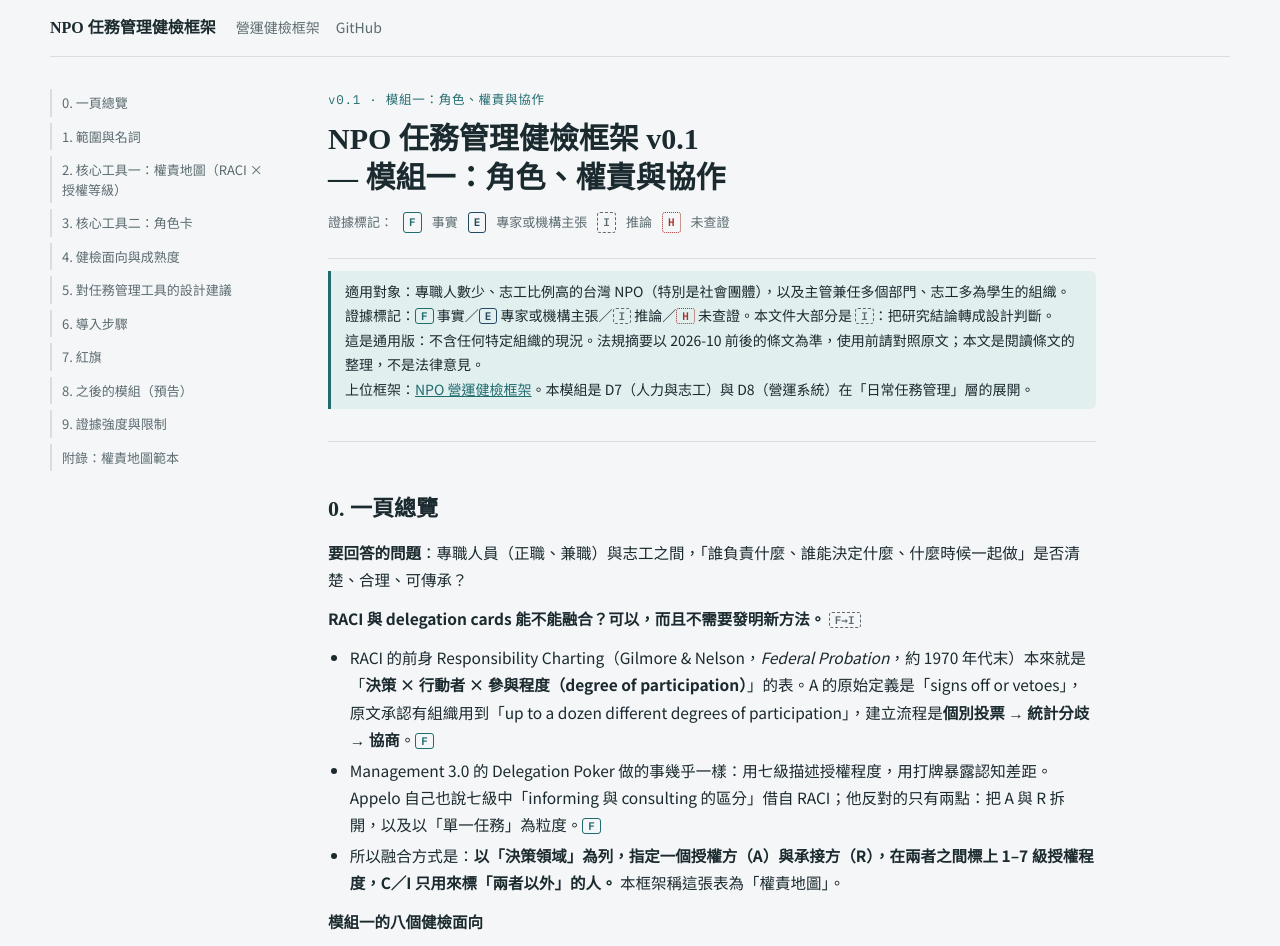
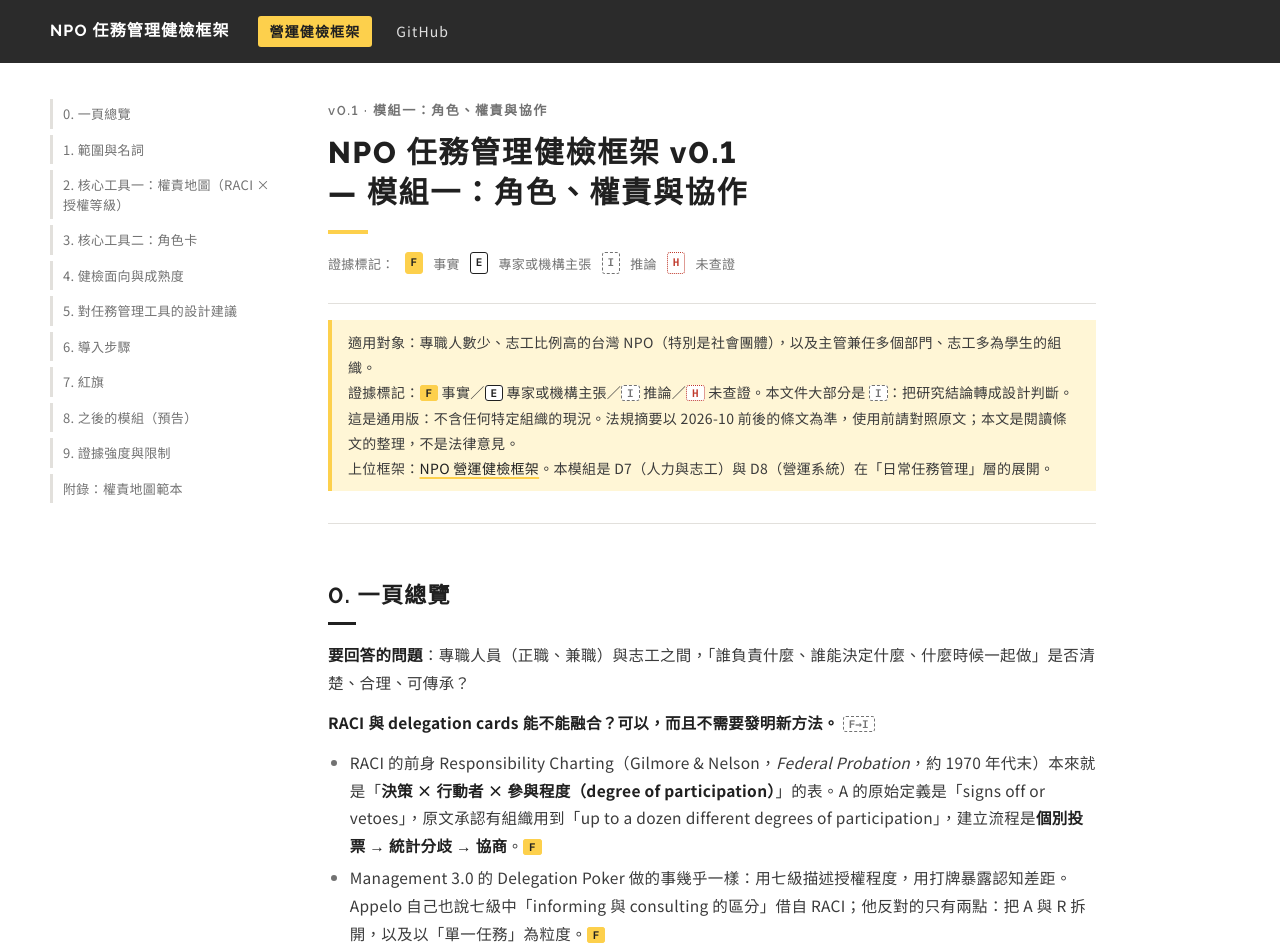
Before and after one commit to leadfortaiwan26/task-management, a website: page docs/index.html in a window 1280 px wide. Shown: the top 946 px of the page. Drawn offline with Linux system fonts and the light colour scheme.

Commit message:
style: light theme with Lead For Taiwan palette
Charcoal nav bar, white page, brand yellow (#FDD04C) accents; Raleway headings with lining numerals.

Co-Authored-By: Claude Opus 5.5 <noreply@anthropic.com>
Claude-Session: https://claude.ai/code/session_01BnCrmJAobQTUn1drSoPm9q

```diff
--- a/build.mjs
+++ b/build.mjs
@@ -72,7 +72,7 @@ function page({ title, body, toc }) {
 <meta name="description" content="${esc(site.description)}">
 <link rel="preconnect" href="https://fonts.googleapis.com">
 <link rel="preconnect" href="https://fonts.gstatic.com" crossorigin>
-<link rel="stylesheet" href="https://fonts.googleapis.com/css2?family=Noto+Serif+TC:wght@600;800&family=Noto+Sans+TC:wght@400;500;700&family=IBM+Plex+Mono:wght@400;600&display=swap">
+<link rel="stylesheet" href="https://fonts.googleapis.com/css2?family=Raleway:wght@600;700;800&family=Noto+Sans+TC:wght@400;500;700;800&family=IBM+Plex+Mono:wght@400;600&display=swap">
 <link rel="stylesheet" href="./assets/style.css">
 </head>
 <body>
--- a/docs/assets/style.css
+++ b/docs/assets/style.css
@@ -1,77 +1,93 @@
-/* 單頁長文件：寬螢幕左側目錄、右側內文；窄螢幕目錄改成內文上方的橫向捲動列。 */
+/* 單頁長文件，淺色為主。配色取自 leadfortaiwan.org：炭黑導覽列、白底、品牌黃（#FDD04C）作重點；
+   黃色在白底上對比不足，只用在色塊、底線與標記，不拿來當文字色。
+   寬螢幕左側目錄、右側內文；窄螢幕目錄改成內文上方的橫向捲動列。 */
 :root {
-  --bg: #f4f6f7; --surface: #ffffff; --fg: #1b2a2f; --muted: #5b6b70; --line: #d6dee0;
-  --accent: #1f6b6e; --accent-soft: #e2efef; --seal: #a8322b; --a-side: #24485e;
-  --font-display: "Noto Serif TC", "Songti TC", "PMingLiU", serif;
+  --bg: #ffffff;
+  --surface: #f6f5f3;
+  --fg: #202020;
+  --body: #3b3b3b;
+  --muted: #727272;
+  --line: #e2e0dc;
+  --bar: #2b2b2b;
+  --bar-fg: #ffffff;
+  --brand: #fdd04c;
+  --brand-soft: #fff6d6;
+  --alert: #c0392b;
+  --font-head: "Raleway", "Noto Sans TC", "PingFang TC", "Microsoft JhengHei", system-ui, sans-serif;
   --font-body: "Noto Sans TC", "PingFang TC", "Microsoft JhengHei", system-ui, sans-serif;
   --font-mono: "IBM Plex Mono", ui-monospace, "SFMono-Regular", Menlo, monospace;
   color-scheme: light;
 }
-@media (prefers-color-scheme: dark) {
-  :root {
-    --bg: #111a1d; --surface: #172327; --fg: #e3eaec; --muted: #9aaaae; --line: #2c3c41;
-    --accent: #6cc0bd; --accent-soft: #1d3436; --seal: #ef8a80; --a-side: #8fb5cf;
-    color-scheme: dark;
-  }
-}
 * { box-sizing: border-box; }
 html { scroll-behavior: smooth; }
 @media (prefers-reduced-motion: reduce) { html { scroll-behavior: auto; } }
-body { margin: 0; background: var(--bg); color: var(--fg); font-family: var(--font-body); font-size: 15.5px; line-height: 1.75; padding-inline: 16px; padding-block: 0 64px; }
-a { color: var(--accent); }
-a:focus-visible { outline: 2px solid var(--accent); outline-offset: 2px; }
+body { margin: 0; background: var(--bg); color: var(--body); font-family: var(--font-body); font-size: 15.5px; line-height: 1.8; letter-spacing: .02em; padding-inline: 16px; padding-block: 0 64px; }
+a { color: var(--fg); text-decoration: underline; text-decoration-color: var(--brand); text-decoration-thickness: 2px; text-underline-offset: 3px; }
+a:hover { background: var(--brand-soft); }
+a:focus-visible { outline: 2px solid var(--fg); outline-offset: 2px; }
+strong { color: var(--fg); }
 
-.bar { max-width: 1180px; margin: 0 auto; display: flex; flex-wrap: wrap; gap: 8px 20px; align-items: baseline; padding-block: 14px; border-bottom: 1px solid var(--line); font-size: 14px; }
-.bar .home { font-family: var(--font-display); font-weight: 800; color: var(--fg); text-decoration: none; font-size: 16px; }
-.bar .links { display: flex; flex-wrap: wrap; gap: 4px 16px; }
-.bar .links a { color: var(--muted); text-decoration: none; }
-.bar .links a[aria-current="page"] { color: var(--accent); font-weight: 700; }
+/* 導覽列：仿官網的炭黑橫條，滿版 */
+.bar { margin-inline: -16px; padding: 16px max(16px, calc((100% - 1180px) / 2 + 16px)); background: var(--bar); display: flex; flex-wrap: wrap; gap: 8px 28px; align-items: center; font-size: 14px; letter-spacing: .08em; }
+.bar .home { font-family: var(--font-head); font-weight: 700; color: var(--bar-fg); text-decoration: none; font-size: 16px; }
+.bar .home:hover { background: none; }
+.bar .links { display: flex; flex-wrap: wrap; gap: 6px 24px; align-items: center; }
+.bar .links a { color: var(--bar-fg); text-decoration: none; opacity: .85; }
+.bar .links a:hover { background: none; opacity: 1; color: var(--brand); }
+.bar .links a:first-child { opacity: 1; background: var(--brand); color: var(--fg); padding: 3px 12px; border-radius: 3px; font-weight: 700; }
+.bar .links a:first-child:hover { color: var(--fg); }
 
 .shell { max-width: 1180px; margin: 0 auto; display: grid; grid-template-columns: 230px minmax(0, 1fr); gap: 48px; }
 @media (max-width: 900px) { .shell { grid-template-columns: minmax(0, 1fr); gap: 0; } }
 
-nav.toc { min-width: 0; position: sticky; top: 0; align-self: start; max-height: 100vh; overflow-y: auto; padding-block: 32px; font-size: 13px; line-height: 1.5; }
+nav.toc { min-width: 0; position: sticky; top: 0; align-self: start; max-height: 100vh; overflow-y: auto; padding-block: 36px; font-size: 13px; line-height: 1.5; }
 nav.toc ol { list-style: none; margin: 0; padding: 0; display: grid; gap: 2px; }
-nav.toc a { display: block; padding: 4px 10px; color: var(--muted); text-decoration: none; border-left: 2px solid var(--line); }
-nav.toc a:hover { color: var(--fg); border-left-color: var(--accent); }
+nav.toc a { display: block; padding: 5px 10px; color: var(--muted); text-decoration: none; border-left: 3px solid var(--line); }
+nav.toc a:hover { color: var(--fg); border-left-color: var(--brand); background: none; }
 @media (max-width: 900px) {
   nav.toc { position: static; max-height: none; padding-block: 10px; border-bottom: 1px solid var(--line); overflow-x: auto; }
   nav.toc ol { display: flex; gap: 4px; white-space: nowrap; }
-  nav.toc a { border-left: 0; padding: 4px 8px; }
+  nav.toc a { border-left: 0; border-bottom: 3px solid transparent; padding: 4px 8px; }
+  nav.toc a:hover { border-bottom-color: var(--brand); }
 }
 
-main { min-width: 0; padding-block: 32px; }
+main { min-width: 0; padding-block: 36px; }
 main > :not(.tbl):not(pre) { max-width: 48rem; }
-header.doc { padding-bottom: 24px; border-bottom: 1px solid var(--line); margin-bottom: 8px; }
-.eyebrow { font-family: var(--font-mono); font-size: 12.5px; letter-spacing: .06em; color: var(--accent); }
-h1 { font-family: var(--font-display); font-weight: 800; font-size: 30px; line-height: 1.3; margin: 8px 0 4px; text-wrap: balance; }
-.sub { color: var(--muted); font-size: 17px; margin: 8px 0 0; }
-h2 { font-family: var(--font-display); font-weight: 600; font-size: 22px; line-height: 1.4; margin: 44px 0 14px; padding-top: 8px; text-wrap: balance; }
-h3 { font-size: 18px; margin: 28px 0 10px; text-wrap: balance; }
+header.doc { padding-bottom: 28px; border-bottom: 1px solid var(--line); margin-bottom: 8px; }
+.eyebrow { font-family: var(--font-head); font-size: 13px; font-weight: 600; letter-spacing: .12em; color: var(--muted); }
+h1, h2, h3, h4, .eyebrow, .bar { font-variant-numeric: lining-nums; }
+h1, h2, h3, h4 { color: var(--fg); font-family: var(--font-head); text-wrap: balance; }
+h1 { font-weight: 800; font-size: 30px; line-height: 1.35; letter-spacing: .06em; margin: 10px 0 0; }
+h1::after { content: ""; display: block; width: 40px; height: 4px; background: var(--brand); margin-top: 16px; }
+h2 { font-weight: 700; font-size: 22px; line-height: 1.45; letter-spacing: .06em; margin: 48px 0 16px; padding-top: 8px; }
+h2::after { content: ""; display: block; width: 28px; height: 3px; background: var(--fg); margin-top: 10px; }
+h3 { font-weight: 700; font-size: 18px; letter-spacing: .04em; margin: 30px 0 10px; }
 h4 { font-size: 15.5px; margin: 20px 0 8px; }
 h2, h3, h4 { scroll-margin-top: 16px; }
 p { margin: 0 0 12px; }
 ul, ol { margin: 0 0 12px; padding-left: 1.4em; }
 li { margin-bottom: 4px; }
+li::marker { color: var(--muted); }
 hr { border: 0; border-top: 1px solid var(--line); margin: 32px 0; }
-code { font-family: var(--font-mono); font-size: .86em; background: var(--accent-soft); padding: 1px 5px; border-radius: 3px; }
-pre { background: var(--surface); border: 1px solid var(--line); border-radius: 6px; padding: 14px; overflow-x: auto; font-size: 13px; line-height: 1.6; }
+code { font-family: var(--font-mono); font-size: .86em; background: var(--surface); padding: 1px 5px; border-radius: 3px; }
+pre { background: var(--surface); border: 1px solid var(--line); border-radius: 4px; padding: 14px; overflow-x: auto; font-size: 13px; line-height: 1.6; }
 pre code { background: none; padding: 0; }
-blockquote { margin: 12px 0; padding: 8px 14px; border-left: 3px solid var(--accent); background: var(--accent-soft); border-radius: 0 6px 6px 0; font-size: 14px; color: var(--fg); }
+blockquote { margin: 16px 0; padding: 10px 16px; border-left: 4px solid var(--brand); background: var(--brand-soft); font-size: 14px; color: var(--body); }
 blockquote p:last-child { margin-bottom: 0; }
 
-.tbl { overflow-x: auto; margin: 0 0 16px; border: 1px solid var(--line); border-radius: 6px; background: var(--surface); }
-table { border-collapse: collapse; width: 100%; font-size: 13.5px; line-height: 1.6; }
-th, td { text-align: left; vertical-align: top; padding: 8px 12px; border-bottom: 1px solid var(--line); min-width: 4.5em; }
-th { background: var(--accent-soft); white-space: nowrap; }
+.tbl { overflow-x: auto; margin: 0 0 18px; border: 1px solid var(--line); border-radius: 4px; background: var(--bg); }
+table { border-collapse: collapse; width: 100%; font-size: 13.5px; line-height: 1.65; }
+th, td { text-align: left; vertical-align: top; padding: 9px 12px; border-bottom: 1px solid var(--line); min-width: 4.5em; }
+th { background: var(--bar); color: var(--bar-fg); font-weight: 600; letter-spacing: .04em; white-space: nowrap; }
+tbody tr:nth-child(even) td { background: var(--surface); }
 tbody tr:last-child td { border-bottom: 0; }
 
-.tag { font-family: var(--font-mono); font-size: 11px; font-weight: 600; padding: 0 5px; border-radius: 3px; border: 1px solid currentColor; vertical-align: 1px; white-space: nowrap; }
-.tag.F { color: var(--accent); }
-.tag.E { color: var(--a-side); }
-.tag.I { color: var(--muted); border-style: dashed; }
-.tag.H { color: var(--seal); border-style: dotted; }
-
-.legend { margin-top: 14px; font-size: 13px; color: var(--muted); display: flex; flex-wrap: wrap; gap: 6px 10px; align-items: center; }
+/* 證據標記：F 用品牌黃底，其他用線框區分 */
+.tag { font-family: var(--font-mono); font-size: 11px; font-weight: 600; padding: 0 5px; border-radius: 3px; border: 1px solid var(--fg); color: var(--fg); vertical-align: 1px; white-space: nowrap; letter-spacing: 0; }
+.tag.F { background: var(--brand); border-color: var(--brand); }
+.tag.E { background: var(--bg); }
+.tag.I { background: var(--bg); color: var(--muted); border-color: var(--muted); border-style: dashed; }
+.tag.H { background: var(--bg); color: var(--alert); border-color: var(--alert); border-style: dotted; }
+.legend { margin-top: 18px; font-size: 13px; color: var(--muted); display: flex; flex-wrap: wrap; gap: 6px 10px; align-items: center; }
 
 footer { margin-top: 56px; padding-top: 16px; border-top: 1px solid var(--line); font-size: 13px; color: var(--muted); }
--- a/docs/index.html
+++ b/docs/index.html
@@ -7,7 +7,7 @@
 <meta name="description" content="RACI × 七級授權的權責地圖、角色卡，以及八個健檢面向，給專職少、志工多的台灣 NPO。">
 <link rel="preconnect" href="https://fonts.googleapis.com">
 <link rel="preconnect" href="https://fonts.gstatic.com" crossorigin>
-<link rel="stylesheet" href="https://fonts.googleapis.com/css2?family=Noto+Serif+TC:wght@600;800&family=Noto+Sans+TC:wght@400;500;700&family=IBM+Plex+Mono:wght@400;600&display=swap">
+<link rel="stylesheet" href="https://fonts.googleapis.com/css2?family=Raleway:wght@600;700;800&family=Noto+Sans+TC:wght@400;500;700;800&family=IBM+Plex+Mono:wght@400;600&display=swap">
 <link rel="stylesheet" href="./assets/style.css">
 </head>
 <body>
--- a/style.css
+++ b/style.css
@@ -1,77 +1,93 @@
-/* 單頁長文件：寬螢幕左側目錄、右側內文；窄螢幕目錄改成內文上方的橫向捲動列。 */
+/* 單頁長文件，淺色為主。配色取自 leadfortaiwan.org：炭黑導覽列、白底、品牌黃（#FDD04C）作重點；
+   黃色在白底上對比不足，只用在色塊、底線與標記，不拿來當文字色。
+   寬螢幕左側目錄、右側內文；窄螢幕目錄改成內文上方的橫向捲動列。 */
 :root {
-  --bg: #f4f6f7; --surface: #ffffff; --fg: #1b2a2f; --muted: #5b6b70; --line: #d6dee0;
-  --accent: #1f6b6e; --accent-soft: #e2efef; --seal: #a8322b; --a-side: #24485e;
-  --font-display: "Noto Serif TC", "Songti TC", "PMingLiU", serif;
+  --bg: #ffffff;
+  --surface: #f6f5f3;
+  --fg: #202020;
+  --body: #3b3b3b;
+  --muted: #727272;
+  --line: #e2e0dc;
+  --bar: #2b2b2b;
+  --bar-fg: #ffffff;
+  --brand: #fdd04c;
+  --brand-soft: #fff6d6;
+  --alert: #c0392b;
+  --font-head: "Raleway", "Noto Sans TC", "PingFang TC", "Microsoft JhengHei", system-ui, sans-serif;
   --font-body: "Noto Sans TC", "PingFang TC", "Microsoft JhengHei", system-ui, sans-serif;
   --font-mono: "IBM Plex Mono", ui-monospace, "SFMono-Regular", Menlo, monospace;
   color-scheme: light;
 }
-@media (prefers-color-scheme: dark) {
-  :root {
-    --bg: #111a1d; --surface: #172327; --fg: #e3eaec; --muted: #9aaaae; --line: #2c3c41;
-    --accent: #6cc0bd; --accent-soft: #1d3436; --seal: #ef8a80; --a-side: #8fb5cf;
-    color-scheme: dark;
-  }
-}
 * { box-sizing: border-box; }
 html { scroll-behavior: smooth; }
 @media (prefers-reduced-motion: reduce) { html { scroll-behavior: auto; } }
-body { margin: 0; background: var(--bg); color: var(--fg); font-family: var(--font-body); font-size: 15.5px; line-height: 1.75; padding-inline: 16px; padding-block: 0 64px; }
-a { color: var(--accent); }
-a:focus-visible { outline: 2px solid var(--accent); outline-offset: 2px; }
+body { margin: 0; background: var(--bg); color: var(--body); font-family: var(--font-body); font-size: 15.5px; line-height: 1.8; letter-spacing: .02em; padding-inline: 16px; padding-block: 0 64px; }
+a { color: var(--fg); text-decoration: underline; text-decoration-color: var(--brand); text-decoration-thickness: 2px; text-underline-offset: 3px; }
+a:hover { background: var(--brand-soft); }
+a:focus-visible { outline: 2px solid var(--fg); outline-offset: 2px; }
+strong { color: var(--fg); }
 
-.bar { max-width: 1180px; margin: 0 auto; display: flex; flex-wrap: wrap; gap: 8px 20px; align-items: baseline; padding-block: 14px; border-bottom: 1px solid var(--line); font-size: 14px; }
-.bar .home { font-family: var(--font-display); font-weight: 800; color: var(--fg); text-decoration: none; font-size: 16px; }
-.bar .links { display: flex; flex-wrap: wrap; gap: 4px 16px; }
-.bar .links a { color: var(--muted); text-decoration: none; }
-.bar .links a[aria-current="page"] { color: var(--accent); font-weight: 700; }
+/* 導覽列：仿官網的炭黑橫條，滿版 */
+.bar { margin-inline: -16px; padding: 16px max(16px, calc((100% - 1180px) / 2 + 16px)); background: var(--bar); display: flex; flex-wrap: wrap; gap: 8px 28px; align-items: center; font-size: 14px; letter-spacing: .08em; }
+.bar .home { font-family: var(--font-head); font-weight: 700; color: var(--bar-fg); text-decoration: none; font-size: 16px; }
+.bar .home:hover { background: none; }
+.bar .links { display: flex; flex-wrap: wrap; gap: 6px 24px; align-items: center; }
+.bar .links a { color: var(--bar-fg); text-decoration: none; opacity: .85; }
+.bar .links a:hover { background: none; opacity: 1; color: var(--brand); }
+.bar .links a:first-child { opacity: 1; background: var(--brand); color: var(--fg); padding: 3px 12px; border-radius: 3px; font-weight: 700; }
+.bar .links a:first-child:hover { color: var(--fg); }
 
 .shell { max-width: 1180px; margin: 0 auto; display: grid; grid-template-columns: 230px minmax(0, 1fr); gap: 48px; }
 @media (max-width: 900px) { .shell { grid-template-columns: minmax(0, 1fr); gap: 0; } }
 
-nav.toc { min-width: 0; position: sticky; top: 0; align-self: start; max-height: 100vh; overflow-y: auto; padding-block: 32px; font-size: 13px; line-height: 1.5; }
+nav.toc { min-width: 0; position: sticky; top: 0; align-self: start; max-height: 100vh; overflow-y: auto; padding-block: 36px; font-size: 13px; line-height: 1.5; }
 nav.toc ol { list-style: none; margin: 0; padding: 0; display: grid; gap: 2px; }
-nav.toc a { display: block; padding: 4px 10px; color: var(--muted); text-decoration: none; border-left: 2px solid var(--line); }
-nav.toc a:hover { color: var(--fg); border-left-color: var(--accent); }
+nav.toc a { display: block; padding: 5px 10px; color: var(--muted); text-decoration: none; border-left: 3px solid var(--line); }
+nav.toc a:hover { color: var(--fg); border-left-color: var(--brand); background: none; }
 @media (max-width: 900px) {
   nav.toc { position: static; max-height: none; padding-block: 10px; border-bottom: 1px solid var(--line); overflow-x: auto; }
   nav.toc ol { display: flex; gap: 4px; white-space: nowrap; }
-  nav.toc a { border-left: 0; padding: 4px 8px; }
+  nav.toc a { border-left: 0; border-bottom: 3px solid transparent; padding: 4px 8px; }
+  nav.toc a:hover { border-bottom-color: var(--brand); }
 }
 
-main { min-width: 0; padding-block: 32px; }
+main { min-width: 0; padding-block: 36px; }
 main > :not(.tbl):not(pre) { max-width: 48rem; }
-header.doc { padding-bottom: 24px; border-bottom: 1px solid var(--line); margin-bottom: 8px; }
-.eyebrow { font-family: var(--font-mono); font-size: 12.5px; letter-spacing: .06em; color: var(--accent); }
-h1 { font-family: var(--font-display); font-weight: 800; font-size: 30px; line-height: 1.3; margin: 8px 0 4px; text-wrap: balance; }
-.sub { color: var(--muted); font-size: 17px; margin: 8px 0 0; }
-h2 { font-family: var(--font-display); font-weight: 600; font-size: 22px; line-height: 1.4; margin: 44px 0 14px; padding-top: 8px; text-wrap: balance; }
-h3 { font-size: 18px; margin: 28px 0 10px; text-wrap: balance; }
+header.doc { padding-bottom: 28px; border-bottom: 1px solid var(--line); margin-bottom: 8px; }
+.eyebrow { font-family: var(--font-head); font-size: 13px; font-weight: 600; letter-spacing: .12em; color: var(--muted); }
+h1, h2, h3, h4, .eyebrow, .bar { font-variant-numeric: lining-nums; }
+h1, h2, h3, h4 { color: var(--fg); font-family: var(--font-head); text-wrap: balance; }
+h1 { font-weight: 800; font-size: 30px; line-height: 1.35; letter-spacing: .06em; margin: 10px 0 0; }
+h1::after { content: ""; display: block; width: 40px; height: 4px; background: var(--brand); margin-top: 16px; }
+h2 { font-weight: 700; font-size: 22px; line-height: 1.45; letter-spacing: .06em; margin: 48px 0 16px; padding-top: 8px; }
+h2::after { content: ""; display: block; width: 28px; height: 3px; background: var(--fg); margin-top: 10px; }
+h3 { font-weight: 700; font-size: 18px; letter-spacing: .04em; margin: 30px 0 10px; }
 h4 { font-size: 15.5px; margin: 20px 0 8px; }
 h2, h3, h4 { scroll-margin-top: 16px; }
 p { margin: 0 0 12px; }
 ul, ol { margin: 0 0 12px; padding-left: 1.4em; }
 li { margin-bottom: 4px; }
+li::marker { color: var(--muted); }
 hr { border: 0; border-top: 1px solid var(--line); margin: 32px 0; }
-code { font-family: var(--font-mono); font-size: .86em; background: var(--accent-soft); padding: 1px 5px; border-radius: 3px; }
-pre { background: var(--surface); border: 1px solid var(--line); border-radius: 6px; padding: 14px; overflow-x: auto; font-size: 13px; line-height: 1.6; }
+code { font-family: var(--font-mono); font-size: .86em; background: var(--surface); padding: 1px 5px; border-radius: 3px; }
+pre { background: var(--surface); border: 1px solid var(--line); border-radius: 4px; padding: 14px; overflow-x: auto; font-size: 13px; line-height: 1.6; }
 pre code { background: none; padding: 0; }
-blockquote { margin: 12px 0; padding: 8px 14px; border-left: 3px solid var(--accent); background: var(--accent-soft); border-radius: 0 6px 6px 0; font-size: 14px; color: var(--fg); }
+blockquote { margin: 16px 0; padding: 10px 16px; border-left: 4px solid var(--brand); background: var(--brand-soft); font-size: 14px; color: var(--body); }
 blockquote p:last-child { margin-bottom: 0; }
 
-.tbl { overflow-x: auto; margin: 0 0 16px; border: 1px solid var(--line); border-radius: 6px; background: var(--surface); }
-table { border-collapse: collapse; width: 100%; font-size: 13.5px; line-height: 1.6; }
-th, td { text-align: left; vertical-align: top; padding: 8px 12px; border-bottom: 1px solid var(--line); min-width: 4.5em; }
-th { background: var(--accent-soft); white-space: nowrap; }
+.tbl { overflow-x: auto; margin: 0 0 18px; border: 1px solid var(--line); border-radius: 4px; background: var(--bg); }
+table { border-collapse: collapse; width: 100%; font-size: 13.5px; line-height: 1.65; }
+th, td { text-align: left; vertical-align: top; padding: 9px 12px; border-bottom: 1px solid var(--line); min-width: 4.5em; }
+th { background: var(--bar); color: var(--bar-fg); font-weight: 600; letter-spacing: .04em; white-space: nowrap; }
+tbody tr:nth-child(even) td { background: var(--surface); }
 tbody tr:last-child td { border-bottom: 0; }
 
-.tag { font-family: var(--font-mono); font-size: 11px; font-weight: 600; padding: 0 5px; border-radius: 3px; border: 1px solid currentColor; vertical-align: 1px; white-space: nowrap; }
-.tag.F { color: var(--accent); }
-.tag.E { color: var(--a-side); }
-.tag.I { color: var(--muted); border-style: dashed; }
-.tag.H { color: var(--seal); border-style: dotted; }
-
-.legend { margin-top: 14px; font-size: 13px; color: var(--muted); display: flex; flex-wrap: wrap; gap: 6px 10px; align-items: center; }
+/* 證據標記：F 用品牌黃底，其他用線框區分 */
+.tag { font-family: var(--font-mono); font-size: 11px; font-weight: 600; padding: 0 5px; border-radius: 3px; border: 1px solid var(--fg); color: var(--fg); vertical-align: 1px; white-space: nowrap; letter-spacing: 0; }
+.tag.F { background: var(--brand); border-color: var(--brand); }
+.tag.E { background: var(--bg); }
+.tag.I { background: var(--bg); color: var(--muted); border-color: var(--muted); border-style: dashed; }
+.tag.H { background: var(--bg); color: var(--alert); border-color: var(--alert); border-style: dotted; }
+.legend { margin-top: 18px; font-size: 13px; color: var(--muted); display: flex; flex-wrap: wrap; gap: 6px 10px; align-items: center; }
 
 footer { margin-top: 56px; padding-top: 16px; border-top: 1px solid var(--line); font-size: 13px; color: var(--muted); }
```
